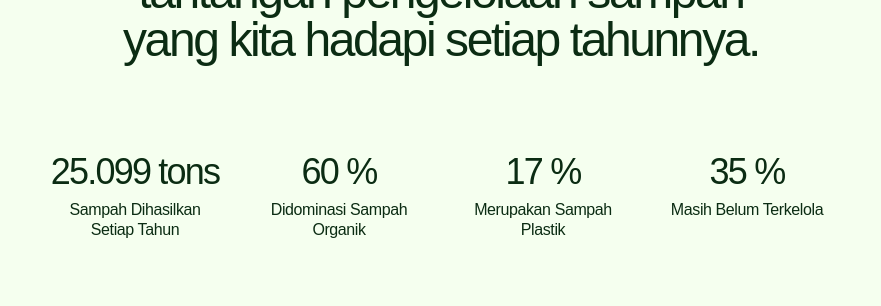
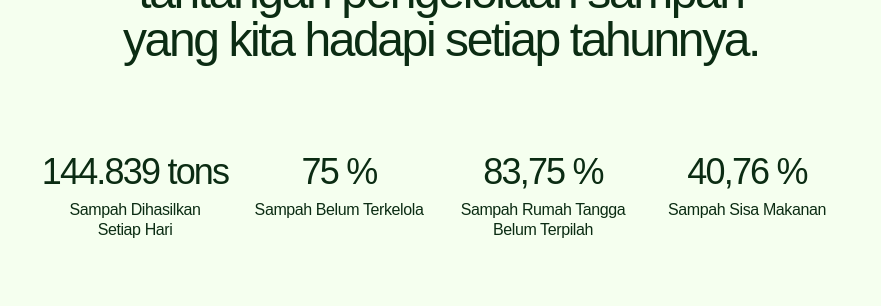
Before and after one commit to dapaalpinnn/ecosort-app, a React (Vite) app: page / in a window 1280 px wide. Shown: the part 1560-1866 px from the top of the page, without its empty margins (199-1080 px from the left). Built offline with nearby package versions, Linux system fonts and the light colour scheme.

Commit message:
fix statistik homepage

```diff
--- /dev/null
+++ b/src/pages/home/components/counter.tsx
@@ -0,0 +1,38 @@
+import {
+  animate,
+  motion,
+  useInView,
+  useMotionValue,
+  useTransform,
+} from "motion/react";
+import { useEffect, useRef } from "react";
+
+type CounterProps = {
+  value: number;
+};
+
+export default function Counter({ value }: CounterProps) {
+  const ref = useRef(null);
+  const isInView = useInView(ref, { once: true });
+  const count = useMotionValue(0);
+  const hasDecimal = value % 1 !== 0;
+
+  const rounded = useTransform(() =>
+    count.get().toLocaleString("id-ID", {
+      minimumFractionDigits: hasDecimal ? 2 : 0,
+      maximumFractionDigits: hasDecimal ? 2 : 0,
+    }),
+  );
+
+  useEffect(() => {
+    if (!isInView) return;
+
+    const controls = animate(count, value, {
+      duration: 1,
+    });
+
+    return () => controls.stop();
+  }, [isInView, value]);
+
+  return <motion.span ref={ref}>{rounded}</motion.span>;
+}
--- a/src/pages/home/data/statistics.ts
+++ b/src/pages/home/data/statistics.ts
@@ -6,23 +6,23 @@ type Statistics = {
 
 export const statistics: Statistics[] = [
   {
-    value: 25.099,
+    value: 144839,
     unit: "tons",
-    description: "Sampah Dihasilkan Setiap Tahun",
+    description: "Sampah Dihasilkan Setiap Hari",
   },
   {
-    value: 60,
+    value: 75,
     unit: "%",
-    description: "Didominasi Sampah Organik",
+    description: "Sampah Belum Terkelola",
   },
   {
-    value: 17,
+    value: 83.75,
     unit: "%",
-    description: "Merupakan Sampah Plastik",
+    description: "Sampah Rumah Tangga Belum Terpilah",
   },
   {
-    value: 35,
+    value: 40.76,
     unit: "%",
-    description: "Masih Belum Terkelola",
+    description: "Sampah Sisa Makanan",
   },
 ]
--- a/src/pages/home/index.tsx
+++ b/src/pages/home/index.tsx
@@ -11,6 +11,7 @@ import { statistics } from "@/pages/home/data/statistics"
 import { wasteTypes } from "@/pages/home/data/waste-types"
 import { itemVariants } from "@/utils/variants"
 import RecycleLogoAnimation from "@/pages/home/components/recycle-animation"
+import Counter from "./components/counter"
 
 const Home = () => {
   const navigate = useNavigate()
@@ -92,9 +93,9 @@ const Home = () => {
         </SectionTitle>
         <div className="grid grid-cols-2 py-6 lg:grid-cols-4 lg:py-14">
           {statistics.map((statistic) => (
-            <div key={statistic.value} className="flex flex-col gap-2 p-4">
-              <h3 className="text-xl font-medium tracking-tighter sm:text-2xl lg:text-4xl">
-                {statistic.value} {statistic.unit}
+            <div key={statistic.value} className="flex flex-col items-center gap-2 p-4">
+              <h3 className="w-50 text-xl font-medium tracking-tighter sm:text-2xl lg:text-4xl">
+                <Counter value={statistic.value} /> {statistic.unit}
               </h3>
               <p className="text-sm leading-tight tracking-tight md:text-base">
                 {statistic.description}
```
